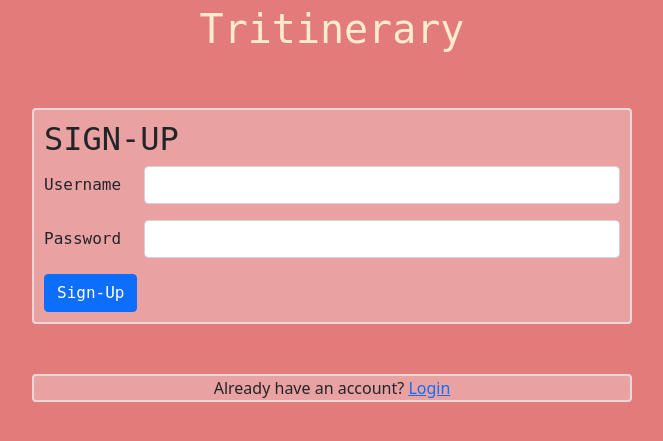
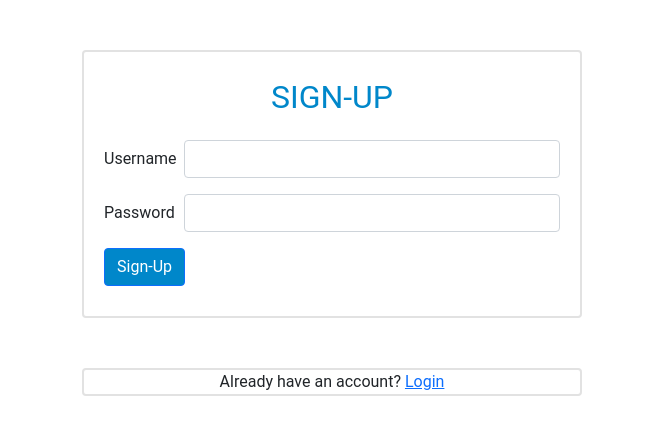
Before and after one commit to Duckyboi420/Tritinerary-1, a PHP site: page /Signup.php in a window 1280 px wide. Shown: the top 441 px of the page, without its empty margins (308-971 px from the left). Run offline with PHP 8.4, Linux system fonts and the light colour scheme.

Commit message:
login/signup css start

```diff
--- a/Login.php
+++ b/Login.php
@@ -10,7 +10,6 @@
     <title>Login</title>
 </head>
 <body>
-    <h1>Tritinerary</h1>
     <div class="signup">
         <h2>LOGIN</h2>
         <form action="Login_PHP.php" method="post">
@@ -26,7 +25,9 @@
                 <input type="password" name="Password" class="form-control" id="inputPassword3">
               </div>
             </div>
-            <button type="submit" class="btn btn-primary">Login</button>
+            <div>
+              <button type="submit" class="btn btn-primary">Login</button>
+            </div>
         </form>
     </div>
 </body>
--- a/Login_Style.css
+++ b/Login_Style.css
@@ -1,32 +1,36 @@
 /* Style Page */
 /* Same for both Signup and Login */
+:root {
+    --primary-color: #0087ca;
+    --border-color: rgb(226, 226, 226);
+}
+
 body{
-    background: rgb(228, 123, 123);
-    background-size: cover;
-    background-position: center;
-}
-h1{
-    text-align: center;
-    margin-left: auto;
-    margin-right: auto;
-    padding: 5px;
-    font-family: monospace;
-    color: blanchedalmond;
+    font-family: Roboto;
 }
 .signup{
-    background-color: rgb(233, 161, 161);
-    border: 2px solid rgb(231, 216, 216);
+    border: 2px solid var(--border-color);
     border-radius: 4px;
-    padding: 10px;
-    max-width: 600px;
+    padding: 10px 20px 30px 20px;
+    max-width: 500px;
     float: none;
     margin: 50px auto;
-    font-family: monospace;
 }
+
+.signup h2{
+    text-align: center;
+    padding: 1rem;
+    font-weight: 400;
+    color: var(--primary-color);
+}
+
+.btn-primary{
+    background-color: var(--primary-color);
+}
+
 .redirect{
-    background-color: rgb(233, 161, 161);
-    border: 2px solid rgb(231, 216, 216);
-    max-width: 600px;
+    border: 2px solid var(--border-color);
+    max-width: 500px;
     border-radius: 4px;
     text-align: center;
     margin:auto;
--- a/Signup.php
+++ b/Signup.php
@@ -10,7 +10,6 @@
     <title>Sign-Up</title>
 </head>
 <body>
-    <h1>Tritinerary</h1>
     <div class="signup">
         <h2>SIGN-UP</h2>
         <form action="Registration.php" method="post">
```
